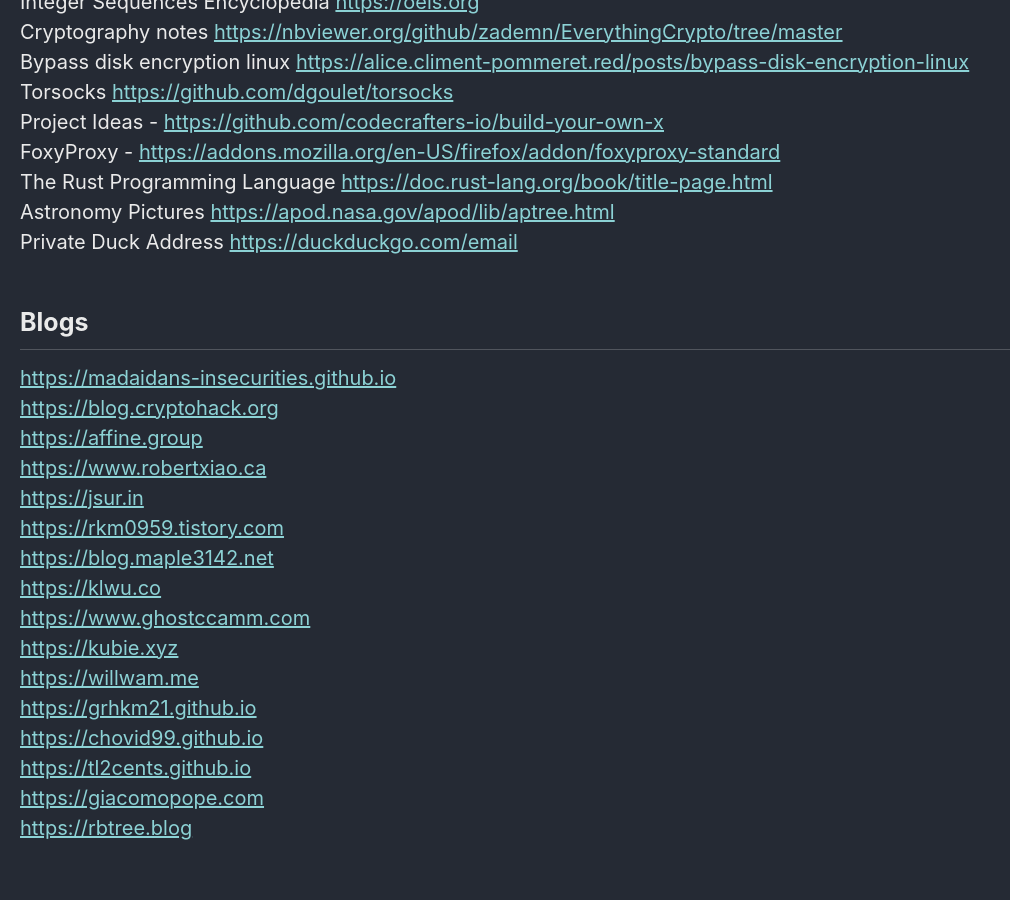
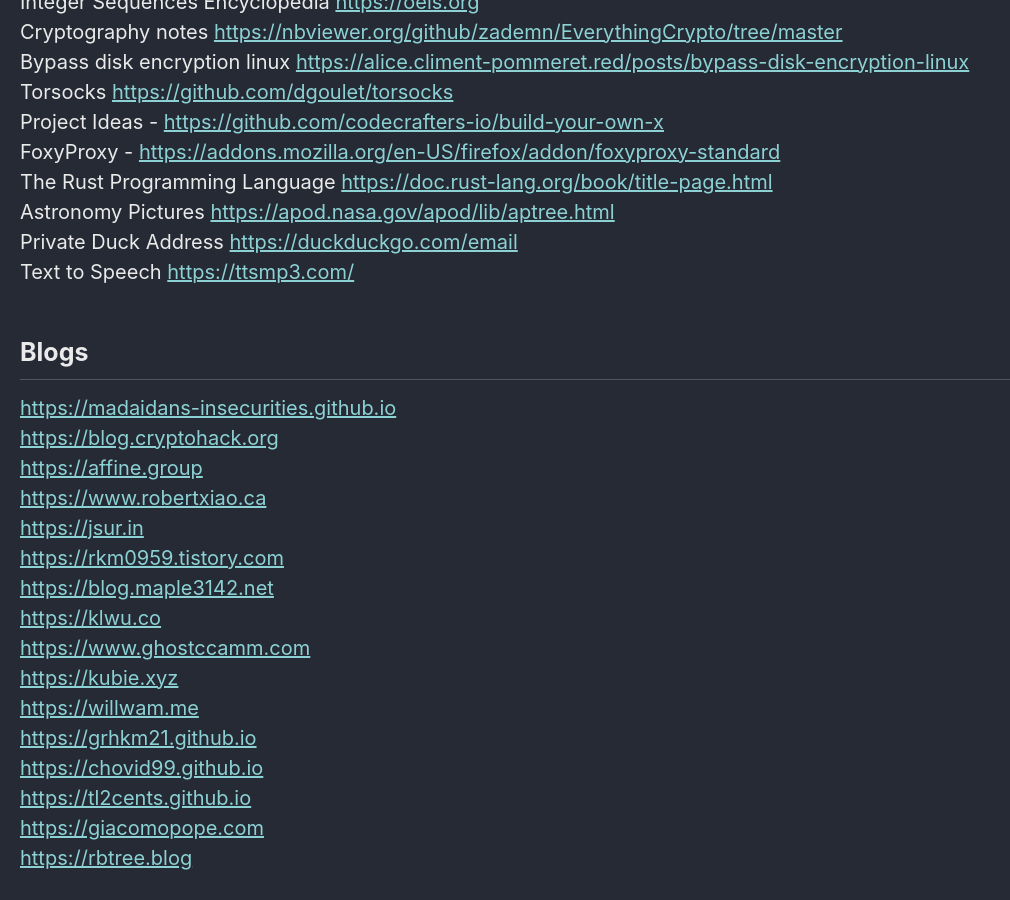
Before and after one commit to Connor-McCartney/Connor-McCartney.github.io, a Jekyll site: the page built from _pages/misc/resources.md, in a window 1280 px wide and 900 px high, scrolled down 1667 px. Shown: the whole window, without its empty margins (0-1010 px from the left). Built offline with Jekyll 4.4.1, drawn with Linux system fonts in a browser that asks for light colours; cached includes are drawn as plain includes.

Commit message:
Update resources.md

```diff
--- a/_pages/misc/resources.md
+++ b/_pages/misc/resources.md
@@ -58,6 +58,7 @@ FoxyProxy - <https://addons.mozilla.org/en-US/firefox/addon/foxyproxy-standard>
 The Rust Programming Language <https://doc.rust-lang.org/book/title-page.html> <br>
 Astronomy Pictures <https://apod.nasa.gov/apod/lib/aptree.html> <br>
 Private Duck Address <https://duckduckgo.com/email> <br>
+Text to Speech <https://ttsmp3.com/> <br>
 
 ## Blogs
 
```
